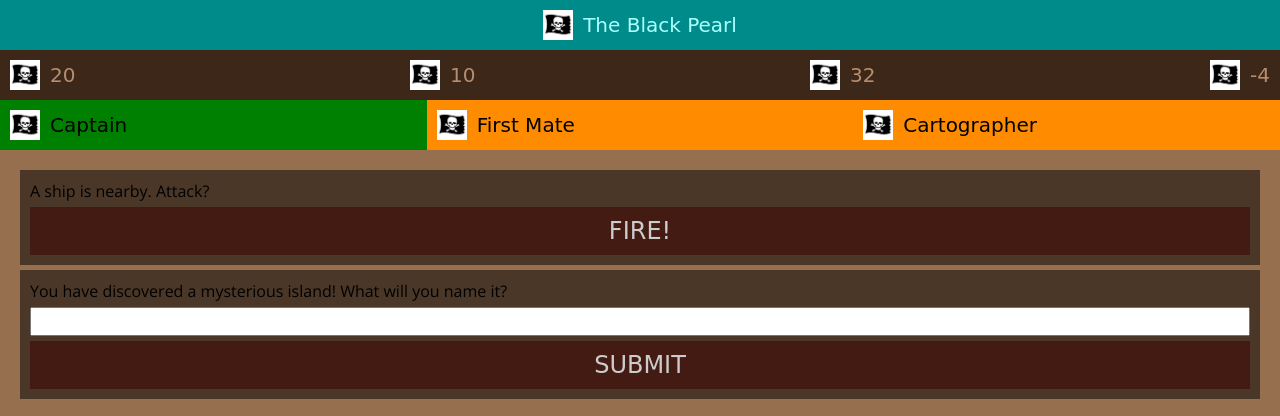
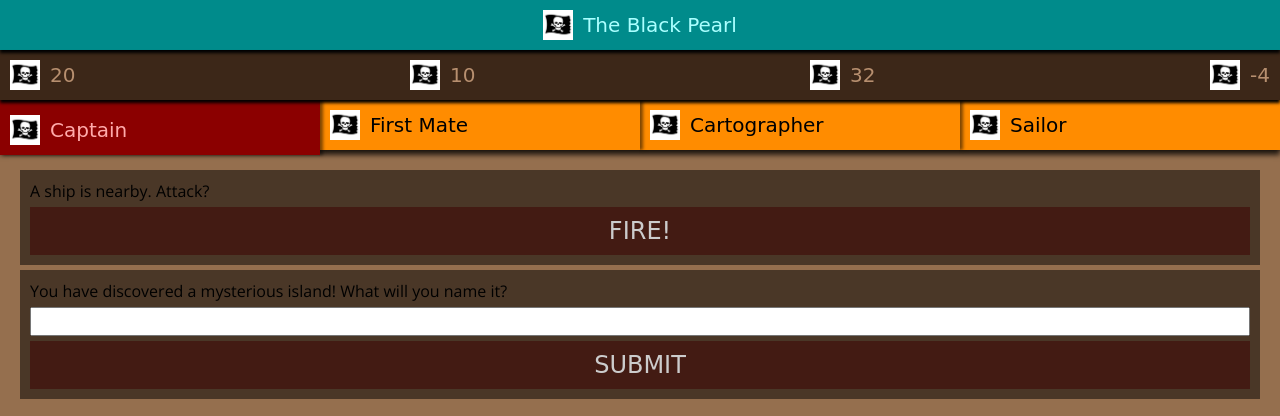
Before and after one commit to Pandaqi/In-the-Same-Boat, a plain HTML site: page Test files/player interface.html in a window 1280 px wide. Shown: the top 416 px of the page. Drawn offline with nearby package versions, Linux system fonts and the light colour scheme; a web font is replaced by a local one.

Commit message:
Improved visuals interface
Improved the overall interface a little, added a skeleton for the other role interfaces.

```diff
--- a/Test files/player interface.html
+++ b/Test files/player interface.html
@@ -16,7 +16,7 @@
 	let curTab = 0;
 	let shipNum = 5;
 
-	let roles = [0, 1, 2];
+	let roles = [0, 1, 2, 3];
 
 	let crew = ["Alfred", "Bert", "Cassidy"];
 
@@ -61,7 +61,7 @@
 		// load the role tabs
 		for(let i = 0; i < roles.length; i++) {
 			let roleNum = roles[i];
-			document.getElementById('shipRoles').innerHTML += '<span class="shipRoleGroup" onClick="loadTab(this.id)" id="label' + i + '"><img src="pirate_flag.jpg"/><span>' + roleDict[roleNum] + '</span></span>';
+			document.getElementById('shipRoles').innerHTML += '<span class="shipRoleGroup" style="z-index:' + (5-i) + ';" onClick="loadTab(this.id)" id="label' + i + '"><img src="pirate_flag.jpg"/><span>' + roleDict[roleNum] + '</span></span>';
 		}
 
 		// load the role interfaces
@@ -116,8 +116,45 @@
 				let curRotation = 40;
 
 				// Load arrow (and attach event listener for rotating/touching/clicking)
+				// IMPORTANT: Also stops the movement if the mouse moves _OUT_ of the arrow image, which might be too harsh.
+				// TO DO: Snap to angles (North, NorthEast, East, etc.)
 				// TO DO
-				domString += '<img src="pirate_flag.jpg" onmousedown="compassStart(event)" ontouchstart="compassStart(event)" onmouseup="compassEnd(event)" ontouchend="compassEnd(event)" style="max-width:100%;transform:rotate(' + curRotation + 'deg);" id="firstMate-compassArrow" />';
+				domString += '<img src="pirate_flag.jpg" onmousedown="compassStart(event)" ontouchstart="compassStart(event)" onmouseup="compassEnd(event)" ontouchend="compassEnd(event)" onmouseout="compassEnd(event)" style="max-width:100%;transform:rotate(' + curRotation + 'deg);" id="firstMate-compassArrow" />';
+
+				break;
+
+			// Cartographer
+			case 2:
+				// Put canvas here
+				// TO DO
+
+				// Load map (or at least, the part we could possibly view)
+				// TO DO
+
+				// Load our window into the map (start it centered on the ship)
+				// TO DO
+
+				// Add slide/drag events to move this "window/view" around the map
+				// TO DO
+
+				// Add an upgrade button underneath
+				// TO DO
+
+				break;
+
+			// Sailor
+			case 3:
+				// Load background image of ship (from the side)
+				// TO DO
+
+				// Load vertical slider (and light up amount of crew/speed)
+				// TO DO
+
+				// Load horizontal slider (and light up amount of peddles)
+				// TO DO
+
+				// Add upgrade button underneath
+				// TO DO
 
 				break;
 		}
@@ -128,6 +165,9 @@
 	// start listening (and reacting to) mouse movements
 	function compassStart(ev) {
 		document.addEventListener('mousemove', compassMove);
+
+		// already register a mouse move
+		compassMove(ev);
 	}
 
 	// stop listening (and reacting to) mouse movements
--- a/Test files/stylesheet.css
+++ b/Test files/stylesheet.css
@@ -1,4 +1,4 @@
-body {
+body, html {
 	margin:0;
 	padding:0;
 	width:100%;
@@ -85,6 +85,8 @@
     align-items:center;
 
     position:relative; /* just for z-index */
+    z-index:10;
+    box-shadow: 0px 3px 3px black;
 }
 
 #shipInfo > img {
@@ -112,6 +114,10 @@
 
     background-color:#3C2718;
     color:#B78F6F; /* lighter version of LightBrown */
+
+    position:relative;
+    z-index:9;
+    box-shadow: 0px 3px 3px black;
 }
 
 .shipResourceGroup {
@@ -146,6 +152,10 @@
     font-family: 'Pirata One', cursive;
 
     background-color:blue;
+
+    position:relative;
+    z-index:8;
+    box-shadow: 0px 5px 5px rgba(0,0,0,0.75);
 }
 
 .shipRoleGroup {
@@ -165,10 +175,12 @@
 
     cursor:pointer;
     overflow:hidden;
+
+    box-shadow: 3px 0px 3px rgba(0,0,0,0.5);
 }
 
 .shipRoleGroup:hover {
-    background-color:red;
+    background-color:yellow;
 }
 
 .shipRoleGroup > img {
@@ -177,7 +189,9 @@
 }
 
 .tabSelected {
-    background-color:green;
+    background-color:#8b0000;
+    color:#FFAAAA;
+    padding-top:20px;
 }
 
 /***
@@ -189,11 +203,16 @@
 #shipInterface {
     padding:20px;
     background-color:#956F4E;
+
+    position:relative;
+    z-index:7;
 }
 
 .roleInterface {
     display:none;
     position: relative;
+
+    height:100%;
 }
 
 /***
```
